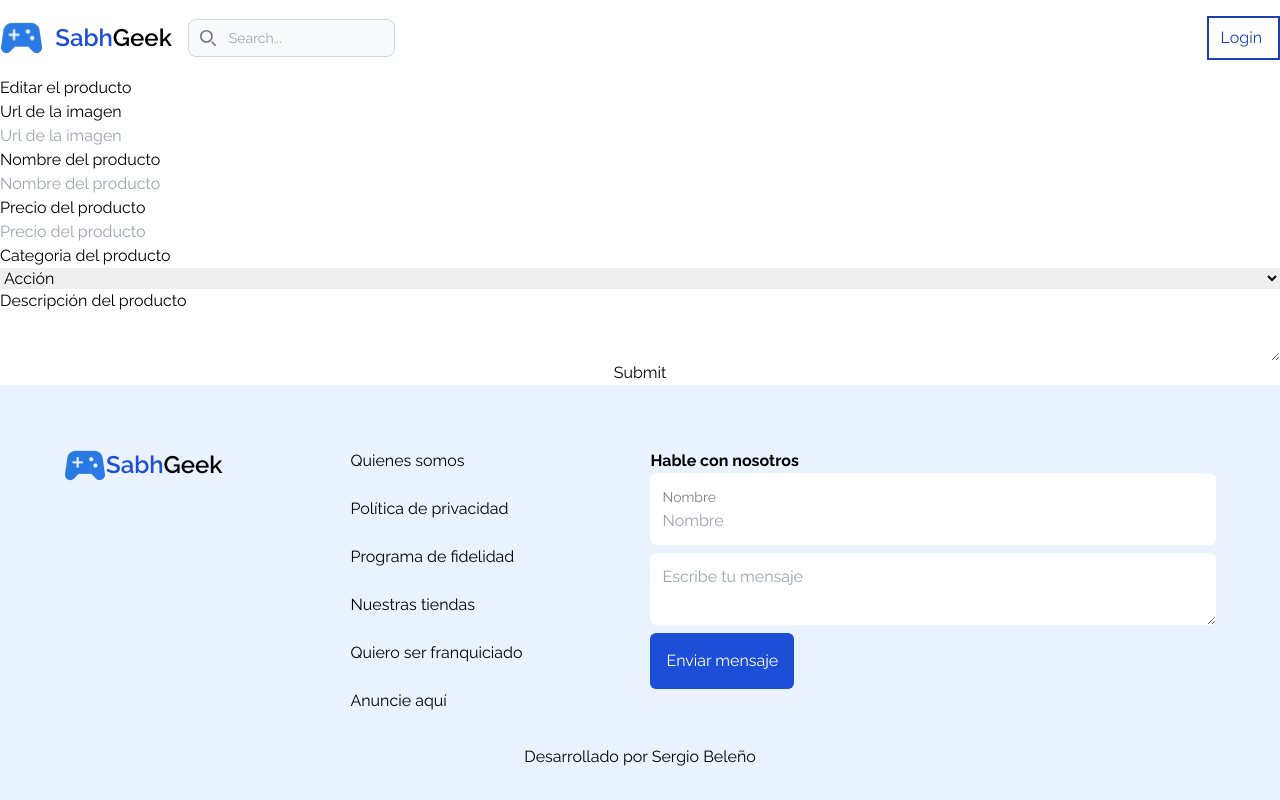
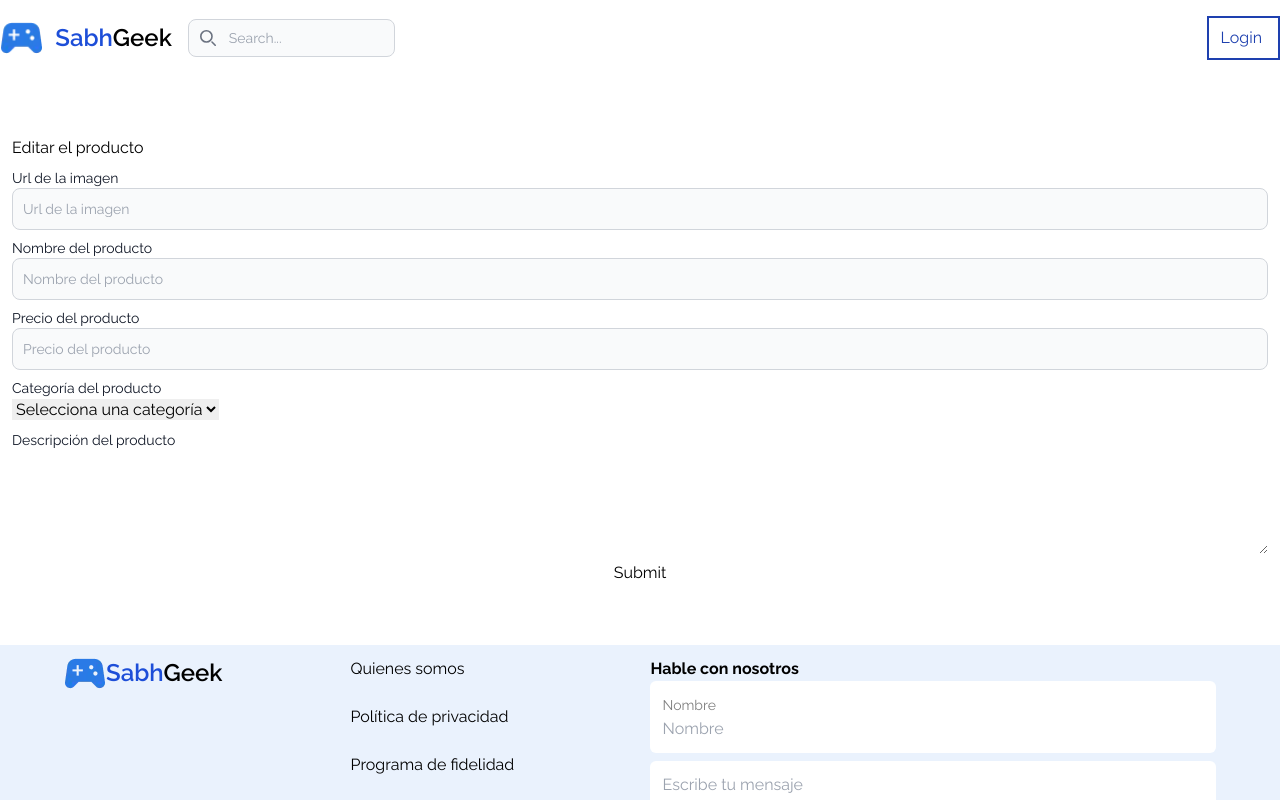
Before and after one commit to SABHGG/AluraGeek, a React (Vite) app: page /productos/create in a window 1280 px wide. Shown: the top 800 px of the page. Built offline with nearby package versions, Linux system fonts and the light colour scheme.

Commit message:
[fix] mega update sonner, fix bugs and styled form

```diff
--- a/package.json
+++ b/package.json
@@ -15,7 +15,9 @@
     "react": "^18.2.0",
     "react-content-loader": "^6.2.1",
     "react-dom": "^18.2.0",
+    "react-hook-form": "^7.46.2",
     "react-router-dom": "^6.14.2",
+    "sonner": "^1.0.3",
     "uuid": "^9.0.0"
   },
   "devDependencies": {
--- a/src/components/Footer.jsx
+++ b/src/components/Footer.jsx
@@ -2,7 +2,7 @@ import vectorLogo from "../assets/Vector.webp";
 
 const Footer = () => {
   return (
-    <footer className="flex flex-col w-full bg-[#EAF2FD] p-16 max-lg:p-8 max-md:p-4">
+    <footer className="flex flex-col w-full bg-[#EAF2FD] p-16 py-3 max-lg:p-8 max-md:p-4">
       <section className="flex items-center justify-center">
         <div className="flex items-start justify-center w-full gap-32 max-w-[1400px] max-lg:flex-col max-lg:gap-4 ">
           <div className="flex items-center justify-center shrink-0">
--- a/src/routes/ProductEdit.jsx
+++ b/src/routes/ProductEdit.jsx
@@ -1,5 +1,7 @@
 import { useState, useEffect } from "react";
 import { getProductById, updateProduct } from "../services/client-service";
+import { useForm } from "react-hook-form";
+import { Toaster, toast } from "sonner";
 import Header from "../components/Header";
 import Footer from "../components/Footer";
 
@@ -7,15 +9,8 @@ import { useParams } from "react-router-dom";
 const ProductEdit = () => {
   const [producto, setProducto] = useState([]);
   const [isLoading, setIsLoading] = useState(true);
-  const [formData, setFormData] = useState({
-    id: ``,
-    name: ``,
-    imgUrl: ``,
-    price: ``,
-    categoryId: ``,
-    description: ``,
-  });
   const { id } = useParams();
+
 
   useEffect(() => {
     setIsLoading(true); // Indicar que se están cargando los productos
@@ -30,16 +25,18 @@ const ProductEdit = () => {
       });
   }, [id]);
 
-  const handleInputChange = (event) => {
-    setFormData({
-      ...producto,
-      [event.target.name]: event.target.value,
+  const {
+    register,
+    handleSubmit,
+    formState: { errors },
+  } = useForm();
+
+  const onSubmit = (data) => {
+    toast.promise(updateProduct(id ,data), {
+      loading: "Actualizando el producto...",
+      success: "Producto actualizado correctamente",
+      error: "Error al actualizar el producto",
     });
-  };
-
-  const handleSubmit = (event) => {
-    event.preventDefault();
-    updateProduct(id, formData);
   };
 
   const defaultValues = {
@@ -56,49 +53,142 @@ const ProductEdit = () => {
   }
 
   return (
-    <div className="flex flex-col items-center justify-center mx-auto font-sans">
+    <>
       <Header />
-      <div className="w-full">
+      <main className="flex flex-col items-center mx-auto max-w-[1400px] font-sans">
+        <div className="flex flex-col my-[60px] px-3 min-w-[100%] lg:px-3 md:px-3 sm:px-3 ">
           <h2>Editar el producto</h2>
-        <form className="flex flex-col " onSubmit={handleSubmit}>
-          <label htmlFor="Url de la imagen">Url de la imagen</label>
+          <form className="flex flex-col" onSubmit={handleSubmit(onSubmit)}>
+            <div>
+              <label
+                className="block mt-2 text-sm font-medium text-gray-900"
+                htmlFor="imgUrl"
+              >
+                Url de la imagen
+              </label>
               <input
-            name="imgUrl"
+                className="bg-gray-50 border border-gray-300 text-gray-900 text-sm rounded-lg focus:ring-blue-500 focus:border-blue-500 block w-full p-2.5"
+                id="imgUrl"
                 type="text"
                 defaultValue={defaultValues.imgUrl}
                 placeholder="Url de la imagen"
-            onChange={handleInputChange}
+                {...register("imgUrl", {
+                  required: {
+                    value: true,
+                    message: "Url de la imagen es requerido",
+                  },
+                  pattern: {
+                    value: /^https?:\/\/[\w-]+(\.[\w-]+)+[/#?]?.*$/i,
+                    message: "Url de la imagen no es valida",
+                  },
+                })}
               />
-          <label htmlFor="Nombre del producto">Nombre del producto</label>
+              <p className="text-red-600">{errors.imgUrl?.message}</p>
+            </div>
+            <div>
+              <label
+                className="block mt-2 text-sm font-medium text-gray-900"
+                htmlFor="name"
+              >
+                Nombre del producto
+              </label>
               <input
-            name="name"
+                className="bg-gray-50 border border-gray-300 text-gray-900 text-sm rounded-lg focus:ring-blue-500 focus:border-blue-500 block w-full p-2.5"
+                id="name"
                 type="text"
                 defaultValue={defaultValues.name}
                 placeholder="Nombre del producto"
-            onChange={handleInputChange}
+                {...register("name", {
+                  required: {
+                    value: true,
+                    message: "El nombre del producto es requerido",
+                  },
+                  max: 20,
+                })}
               />
-          <label htmlFor="Precio del producto">Precio del producto</label>
+            </div>
+            <div>
+              <label
+                className="block mt-2 text-sm font-medium text-gray-900"
+                htmlFor="price"
+              >
+                Precio del producto
+              </label>
               <input
-            name="price"
+                className="bg-gray-50 border border-gray-300 text-gray-900 text-sm rounded-lg focus:ring-blue-500 focus:border-blue-500 block w-full p-2.5"
+                id="price"
                 type="number"
+                step="0.01"
                 defaultValue={defaultValues.price}
                 placeholder="Precio del producto"
-            onChange={handleInputChange}
+                {...register("price", {
+                  required: {
+                    value: true,
+                    message: "El precio del producto es requerido",
+                  },
+                  pattern: /^[0-9]+([,.][0-9]+)?$/i,
+                  maxLength: 20,
+                })}
               />
-          <label htmlFor="Descripción del producto">
+            </div>
+            <div>
+              <label
+                className="block mt-2 text-sm font-medium text-gray-900"
+                htmlFor="categoryId"
+              >
+                Categoría del producto
+              </label>
+              <select
+                {...register("categoryId", {
+                  required: "Este campo es requerido",
+                  validate: (value) => {
+                    return value !== "0" || "Selecciona una categoría válida";
+                  },
+                })}
+                defaultValue={defaultValues.categoryId}
+              >
+                <option value={0}>Selecciona una categoría</option>
+                <option value={1}>Acción</option>
+                <option value={2}> Ropa</option>
+                <option value={3}> Libros y Comics</option>
+              </select>
+            </div>
+            <div>
+              <label
+                className="block mt-2 text-sm font-medium text-gray-900"
+                htmlFor="description"
+              >
                 Descripción del producto
               </label>
               <textarea
-            name="description"
+                className="bg-gray-50 border border-gray-300 text-gray-900 text-sm rounded-lg focus:ring-blue-500 focus:border-blue-500 block w-full p-2.5"
+                id="description"
                 defaultValue={defaultValues.description}
-            onChange={handleInputChange}
+                {...register("description", {
+                  required: {
+                    value: true,
+                    message: "La descripción del producto es requerido",
+                  },
+                  maxLength: 200,
+                })}
               />
+            </div>
 
-          <input type="submit" />
+            <input
+              className="w-20 flex items-center justify-center rounded-md bg-blue-700 px-2 py-2 mt-2 text-white cursor-pointer hover:bg-blue-800"
+              type="submit"
+            />
           </form>
         </div>
+      </main>
+      <Toaster
+        toastOptions={{
+          style: { background: "blue", color: "#fff" },
+          className: "my-toast",
+        }}
+      />
       <Footer />
-    </div>
+    </>
   );
 };
 
--- a/src/routes/createProduct.jsx
+++ b/src/routes/createProduct.jsx
@@ -1,76 +1,155 @@
 import Header from "../components/Header";
 import Footer from "../components/Footer";
 import { createProduct } from "../services/client-service";
-import { useState } from "react";
+import { Toaster, toast } from "sonner";
+import { useForm } from "react-hook-form";
 import { v4 as uuidv4 } from "uuid";
 
 const CreateProdut = () => {
-  const [producto, setProducto] = useState();
-
-  const handleInputChange = (e) => {
-    setProducto({
-      ...producto,
-      [e.target.name]: e.target.value,
+  const {
+    register,
+    handleSubmit,
+    formState: { errors },
+  } = useForm();
+  const onSubmit = (data) => {
+    const id = uuidv4();
+    const dataWithId = { id, ...data };
+    toast.promise(createProduct(dataWithId), {
+      loading: "Creando producto...",
+      success: "Producto creado correctamente",
+      error: "Error al crear el producto",
     });
   };
 
-  const handleSubmit = async (e) => {
-    e.preventDefault();
-    const dataForm = {
-      id: uuidv4(),
-      name: producto.name,
-      imgUrl: producto.imgUrl,
-      price: producto.price,
-      categoryId: producto.categoryId,
-      description: producto.description,
-    };
-    createProduct(dataForm);
-  };
+  return (
+    <>
+      <Header />
+      <main className="flex flex-col items-center mx-auto max-w-[1400px] font-sans">
+        <div className="flex flex-col my-[60px] px-3 min-w-[100%] lg:px-3 md:px-3 sm:px-3 ">
+          <h2>Editar el producto</h2>
+          <form className="flex flex-col" onSubmit={handleSubmit(onSubmit)}>
+            <div className="">
+              <label
+                className="block mt-2 text-sm font-medium text-gray-900"
+                htmlFor="imgUrl"
+              >
+                Url de la imagen
+              </label>
+              <input
+                type="text"
+                className="bg-gray-50 border border-gray-300 text-gray-900 text-sm rounded-lg focus:ring-blue-500 focus:border-blue-500 block w-full p-2.5"
+                placeholder="Url de la imagen"
+                {...register("imgUrl", {
+                  required: {
+                    value: true,
+                    message: "Url de la imagen es requerido",
+                  },
+                  pattern: {
+                    value: /^https?:\/\/[\w-]+(\.[\w-]+)+[/#?]?.*$/i,
+                    message: "Url de la imagen no es valida",
+                  },
+                })}
+              />
+              <p className="text-red-600">{errors.imgUrl?.message}</p>
+            </div>
+            <div>
+              <label
+                className="block mt-2 text-sm font-medium text-gray-900"
+                htmlFor="name"
+              >
+                Nombre del producto
+              </label>
 
-  return (
-    <div className="flex flex-col items-center justify-center mx-auto font-sans">
-      <Header />
-      <div className="w-full">
-        <h2>Editar el producto</h2>
-        <form className="flex flex-col " onSubmit={handleSubmit}>
-          <label htmlFor="Url de la imagen">Url de la imagen</label>
               <input
-            name="imgUrl"
                 type="text"
-            placeholder="Url de la imagen"
-            onChange={handleInputChange}
+                className="bg-gray-50 border border-gray-300 text-gray-900 text-sm rounded-lg focus:ring-blue-500 focus:border-blue-500 block w-full p-2.5"
+                placeholder="Nombre del producto"
+                {...register("name", {
+                  required: {
+                    value: true,
+                    message: "El nombre del producto es requerido",
+                  },
+                  max: 20,
+                })}
               />
-          <label htmlFor="Nombre del producto">Nombre del producto</label>
+              <p className="text-red-600">{errors.name?.message}</p>
+            </div>
+            <div>
+              <label
+                className="block mt-2 text-sm font-medium text-gray-900"
+                htmlFor="price"
+              >
+                Precio del producto
+              </label>
               <input
-            name="name"
-            type="text"
-            placeholder="Nombre del producto"
-            onChange={handleInputChange}
-          />
-          <label htmlFor="Precio del producto">Precio del producto</label>
-          <input
-            name="price"
                 type="number"
                 step="0.01"
+                className="bg-gray-50 border border-gray-300 text-gray-900 text-sm rounded-lg focus:ring-blue-500 focus:border-blue-500 block w-full p-2.5"
                 placeholder="Precio del producto"
-            onChange={handleInputChange}
+                {...register("price", {
+                  required: {
+                    value: true,
+                    message: "El precio del producto es requerido",
+                  },
+                  pattern: /^[0-9]+([,.][0-9]+)?$/i,
+                  maxLength: 20,
+                })}
               />
-          <label htmlFor="Categoria del producto">Categoria del producto</label>
-          <select name="categoryId" onChange={handleInputChange}>
-            <option value="1">Acción</option>
-            <option value="2">Ropa</option>
-            <option value="3">Libros y Comics</option>
+              <p className="text-red-600">{errors.price?.message}</p>
+            </div>
+            <div>
+              <label
+                className="block mt-2 text-sm font-medium text-gray-900"
+                htmlFor="categoryId"
+              >
+                Categoría del producto
+              </label>
+              <select
+                {...register("categoryId", {
+                  required: "Este campo es requerido",
+                  validate: (value) => {
+                    return value !== "0" || "Selecciona una categoría válida";
+                  },
+                })}
+              >
+                <option value={0}>Selecciona una categoría</option>
+                <option value={1}>Acción</option>
+                <option value={2}> Ropa</option>
+                <option value={3}> Libros y Comics</option>
               </select>
-          <label htmlFor="Descripción del producto">
+            </div>
+            <p className="text-red-600">{errors.categoryId?.message}</p>
+            <div>
+              <label
+                className="block mt-2 text-sm font-medium text-gray-900"
+                htmlFor="description"
+              >
                 Descripción del producto
               </label>
-          <textarea name="description" onChange={handleInputChange} />
-
+              <textarea
+                className="w-full h-24 p-2.5 mt-2"
+                {...register("description", {
+                  required: {
+                    value: true,
+                    message: "La descripción del producto es requerido",
+                  },
+                  maxLength: 200,
+                })}
+              />
+              <p className="text-red-600">{errors.description?.message}</p>
+            </div>
             <input type="submit" />
           </form>
         </div>
+      </main>
+      <Toaster
+        toastOptions={{
+          style: { background: "blue", color: "#fff" },
+          className: "my-toast",
+        }}
+      />
       <Footer />
-    </div>
+    </>
   );
 };
 
```
Also changed, not shown: src/components/Banner.jsx (+4 -3 lines), src/components/Productos.jsx (+36 -13 lines), src/services/client-service.js (+7 -11 lines), 1 other file (tests, documents, lock files or other folders). Lines whose indentation alone changed are shown as unchanged.
